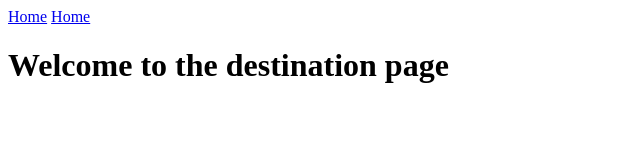
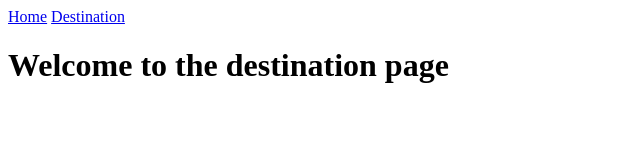
Before and after one commit to AsaWebb/team-website, a plain HTML site: page index.html in a window 1280 px wide. Shown: the full height of the page, 0-640 px from the left. Drawn offline with Linux system fonts and the light colour scheme.

```diff
--- a/index.html
+++ b/index.html
@@ -8,7 +8,7 @@
 <body>
     <nav>
         <a href="index.html">Home</a>
-        <a href="destination.html">Home</a>
+        <a href="destination.html">Destination</a>
     </nav>
     <h1>Welcome to the destination page</h1>
 </body>
```
